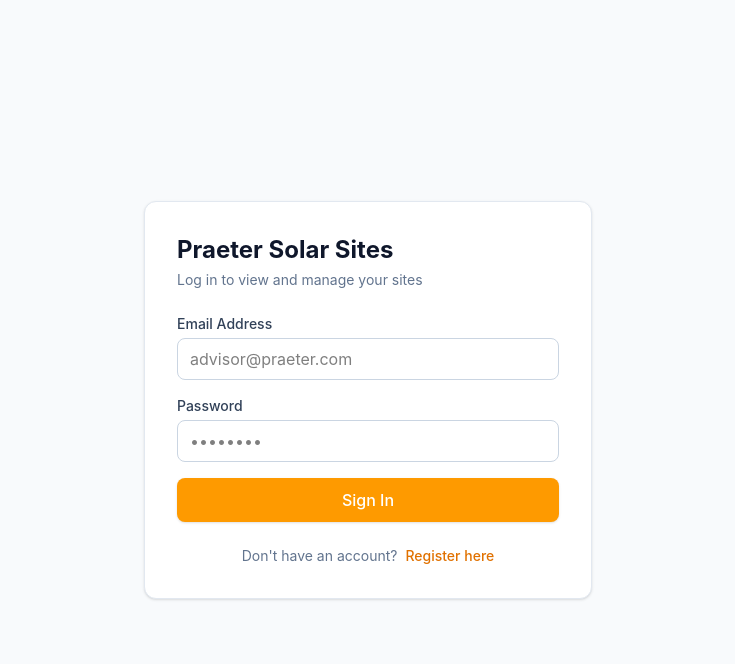
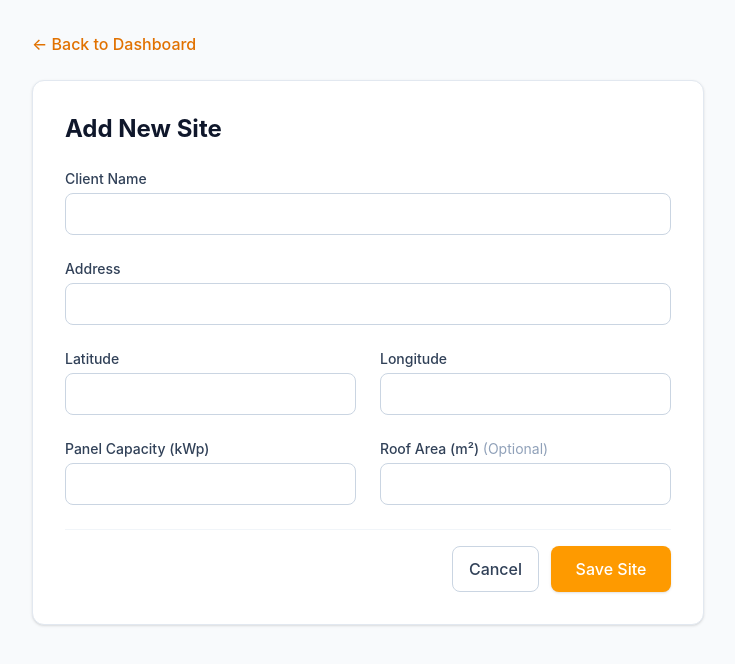
Before and after one commit to ddvogel/solar-sites, a React (Vite) app in the folder frontend/: page /sites/new in a window 1280 px wide. Before the commit this address led to /. Shown: the top 664 px of the page, without its empty margins (272-1007 px from the left). Built offline with nearby package versions, Linux system fonts and the light colour scheme; no server answers; sample sign-in values are in the browser's storage.

Commit message:
sites can now be added in frontend ✅

```diff
--- /dev/null
+++ b/frontend/src/AddSite.tsx
@@ -0,0 +1,178 @@
+import React, { useState, useEffect } from 'react'
+import { useNavigate, Link } from 'react-router-dom'
+
+export default function AddSite() {
+  const [clientName, setClientName] = useState('')
+  const [address, setAddress] = useState('')
+  const [latitude, setLatitude] = useState('')
+  const [longitude, setLongitude] = useState('')
+  const [roofAreaM2, setRoofAreaM2] = useState('')
+  const [peakKwp, setPeakKwp] = useState('')
+  const [error, setError] = useState<string | null>(null)
+  const [isLoading, setIsLoading] = useState(false)
+  const navigate = useNavigate()
+
+  useEffect(() => {
+    if (!localStorage.getItem('token')) {
+      navigate('/')
+    }
+  }, [navigate])
+
+  const handleSubmit = async (e: React.FormEvent) => {
+    e.preventDefault()
+    setError(null)
+    setIsLoading(true)
+
+    const token = localStorage.getItem('token')
+
+    const payload: any = {
+      clientName,
+      address,
+      latitude: parseFloat(latitude),
+      longitude: parseFloat(longitude),
+      peakKwp: parseFloat(peakKwp),
+    }
+
+    // roofAreaM2 is optional
+    if (roofAreaM2) {
+      payload.roofAreaM2 = parseFloat(roofAreaM2)
+    }
+
+    try {
+      const res = await fetch('/api/sites', {
+        method: 'POST',
+        headers: {
+          'Content-Type': 'application/json',
+          Authorization: `Bearer ${token}`
+        },
+        body: JSON.stringify(payload),
+      })
+
+      if (!res.ok) {
+        const data = await res.json()
+        throw new Error(data.detail || 'Failed to create site')
+      }
+
+      // on success; redirect back to dashboard
+      navigate('/dashboard')
+    } catch (err: any) {
+      setError(err.message)
+    } finally {
+      setIsLoading(false)
+    }
+  }
+
+  return (
+    <main className="min-h-screen bg-slate-50 p-8">
+      <div className="max-w-2xl mx-auto">
+        <Link to="/dashboard" className="text-amber-600 hover:underline font-medium mb-6 inline-block">
+          &larr; Back to Dashboard
+        </Link>
+
+        <div className="bg-white p-8 rounded-xl shadow-sm border border-slate-200">
+          <h1 className="text-2xl font-bold text-slate-900 mb-6">Add New Site</h1>
+
+          {error && (
+            <div className="mb-6 p-4 bg-red-50 border border-red-200 text-red-600 text-sm rounded-lg">
+              {error}
+            </div>
+          )}
+
+          <form onSubmit={handleSubmit} className="space-y-6">
+            <div className="grid grid-cols-1 md:grid-cols-2 gap-6">
+              <div className="md:col-span-2">
+                <label className="block text-sm font-medium text-slate-700 mb-1">Client Name</label>
+                <input
+                  type="text"
+                  required
+                  value={clientName}
+                  onChange={(e) => setClientName(e.target.value)}
+                  className="w-full px-3 py-2 border border-slate-300 rounded-lg focus:outline-none focus:ring-2 focus:ring-amber-500"
+                />
+              </div>
+
+              <div className="md:col-span-2">
+                <label className="block text-sm font-medium text-slate-700 mb-1">Address</label>
+                <input
+                  type="text"
+                  required
+                  value={address}
+                  onChange={(e) => setAddress(e.target.value)}
+                  className="w-full px-3 py-2 border border-slate-300 rounded-lg focus:outline-none focus:ring-2 focus:ring-amber-500"
+                />
+              </div>
+
+              <div>
+                <label className="block text-sm font-medium text-slate-700 mb-1">Latitude</label>
+                <input
+                  type="number"
+                  step="any"
+                  required
+                  value={latitude}
+                  onChange={(e) => setLatitude(e.target.value)}
+                  className="w-full px-3 py-2 border border-slate-300 rounded-lg focus:outline-none focus:ring-2 focus:ring-amber-500"
+                />
+              </div>
+
+              <div>
+                <label className="block text-sm font-medium text-slate-700 mb-1">Longitude</label>
+                <input
+                  type="number"
+                  step="any"
+                  required
+                  value={longitude}
+                  onChange={(e) => setLongitude(e.target.value)}
+                  className="w-full px-3 py-2 border border-slate-300 rounded-lg focus:outline-none focus:ring-2 focus:ring-amber-500"
+                />
+              </div>
+
+              <div>
+                <label className="block text-sm font-medium text-slate-700 mb-1">Panel Capacity (kWp)</label>
+                <input
+                  type="number"
+                  step="any"
+                  required
+                  value={peakKwp}
+                  onChange={(e) => setPeakKwp(e.target.value)}
+                  className="w-full px-3 py-2 border border-slate-300 rounded-lg focus:outline-none focus:ring-2 focus:ring-amber-500"
+                />
+              </div>
+
+              <div>
+                <label className="block text-sm font-medium text-slate-700 mb-1">Roof Area (m²) <span className="text-slate-400 font-normal">(Optional)</span></label>
+                <input
+                  type="number"
+                  step="any"
+                  value={roofAreaM2}
+                  onChange={(e) => setRoofAreaM2(e.target.value)}
+                  className="w-full px-3 py-2 border border-slate-300 rounded-lg focus:outline-none focus:ring-2 focus:ring-amber-500"
+                />
+              </div>
+            </div>
+
+            <div className="pt-4 flex justify-end gap-3 border-t border-slate-100">
+              <Link
+                to="/dashboard"
+                className="py-2.5 px-4 bg-white border border-slate-300 text-slate-700 hover:bg-slate-50 font-medium rounded-lg transition"
+              >
+                Cancel
+              </Link>
+              <button
+                type="submit"
+                disabled={isLoading}
+                className="py-2.5 px-6 bg-amber-500 hover:bg-amber-600 disabled:opacity-70 disabled:cursor-not-allowed text-white font-medium rounded-lg transition shadow-sm flex items-center justify-center min-w-[120px]"
+              >
+                {isLoading ? (
+                  <svg className="animate-spin h-5 w-5 text-white" xmlns="http://www.w3.org/2000/svg" fill="none" viewBox="0 0 24 24">
+                    <circle className="opacity-25" cx="12" cy="12" r="10" stroke="currentColor" strokeWidth="4"></circle>
+                    <path className="opacity-75" fill="currentColor" d="M4 12a8 8 0 018-8V0C5.373 0 0 5.373 0 12h4zm2 5.291A7.962 7.962 0 014 12H0c0 3.042 1.135 5.824 3 7.938l3-2.647z"></path>
+                  </svg>
+                ) : 'Save Site'}
+              </button>
+            </div>
+          </form>
+        </div>
+      </div>
+    </main>
+  )
+}
--- a/frontend/src/App.tsx
+++ b/frontend/src/App.tsx
@@ -1,6 +1,7 @@
 import { BrowserRouter, Routes, Route, Navigate } from 'react-router-dom'
 import Login from './Login'
 import Dashboard from './Dashboard'
+import AddSite from './AddSite'
 
 export default function App() {
   return (
@@ -8,6 +9,7 @@
       <Routes>
         <Route path="/" element={<Login />} />
         <Route path="/dashboard" element={<Dashboard />} />
+        <Route path="/sites/new" element={<AddSite />} />
         <Route path="*" element={<Navigate to="/" replace />} />
       </Routes>
     </BrowserRouter>
--- a/frontend/src/Dashboard.tsx
+++ b/frontend/src/Dashboard.tsx
@@ -1,5 +1,5 @@
 import { useState, useEffect } from 'react'
-import { useNavigate } from 'react-router-dom'
+import { useNavigate, Link } from 'react-router-dom'
 
 export default function Dashboard() {
   const [userEmail, setUserEmail] = useState<string | null>(null)
@@ -65,8 +65,18 @@
           </button>
         </header>
 
+        <div className="flex justify-between items-center mb-6">
+          <h2 className="text-xl font-semibold text-slate-800">Your Client Sites</h2>
+          <Link
+            to="/sites/new"
+            className="py-2 px-4 bg-emerald-500 hover:bg-emerald-600 text-white font-medium rounded-lg transition shadow-sm"
+          >
+            + Add New Site
+          </Link>
+        </div>
+
         <div className="bg-white p-8 rounded-xl shadow-sm border border-slate-200 text-center">
-          <p className="text-slate-500">You can do so many cool and epic operations here at some point 🫨</p>
+          <p className="text-slate-500">You get so many cool and epic sites here at some point 🫨</p>
         </div>
       </div>
     </main>
```
